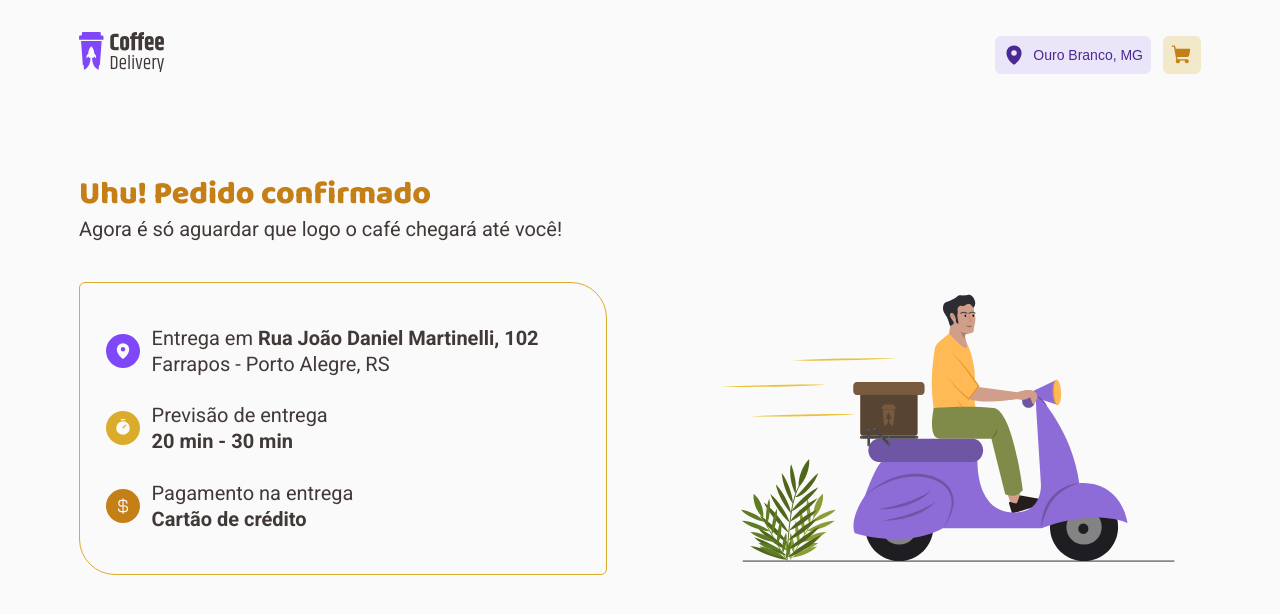
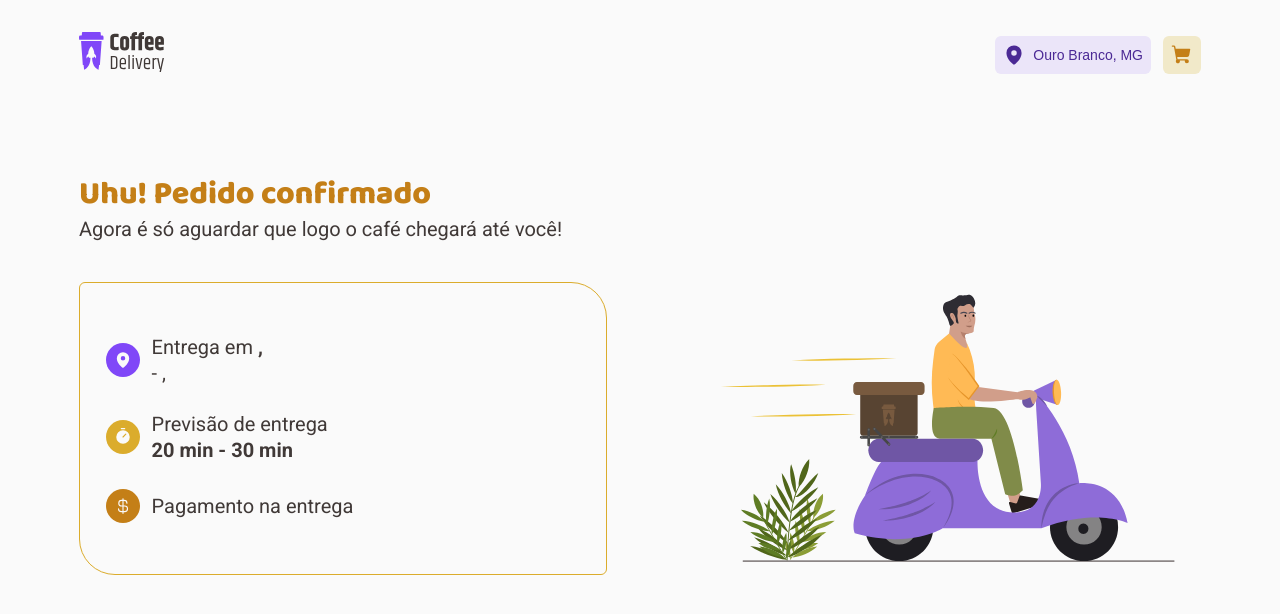
Before and after one commit to eoisaac/coffee_delivery, a React (Vite) app: page /success in a window 1280 px wide. Shown: the top 614 px of the page. Built offline with nearby package versions, Linux system fonts and the light colour scheme.

Commit message:
:sparkles: feat: redirect to success page after conclude order

```diff
--- a/src/contexts/OrderContext.tsx
+++ b/src/contexts/OrderContext.tsx
@@ -28,6 +28,20 @@ export interface OrderState {
   }
 }
 
+const defaultOrder = {
+  cart: [],
+  paymentMethod: '',
+  address: {
+    number: '',
+    cep: '',
+    street: '',
+    complement: '',
+    district: '',
+    city: '',
+    state: '',
+  },
+}
+
 interface OrderContextProviderProps {
   children: ReactNode
 }
@@ -47,40 +61,15 @@ export const OrderContext = createContext({} as OrderContextType)
 export const OrderContextProvider = ({
   children,
 }: OrderContextProviderProps) => {
-  const [order, dispatch] = useReducer(
-    orderReducer,
-    {
-      cart: [],
-      paymentMethod: '',
-      address: {
-        number: '',
-        cep: '',
-        street: '',
-        complement: '',
-        district: '',
-        city: '',
-        state: '',
-      },
-    },
-    () => {
+  const [order, dispatch] = useReducer(orderReducer, defaultOrder, () => {
     const storedCartStateAsJSON = localStorage.getItem(
       '@coffee-delivery:cart-state-1.0.0',
     )
     return {
+      ...defaultOrder,
       cart: storedCartStateAsJSON ? JSON.parse(storedCartStateAsJSON) : [],
-        paymentMethod: '',
-        address: {
-          number: '',
-          cep: '',
-          street: '',
-          complement: '',
-          district: '',
-          city: '',
-          state: '',
-        },
     }
-    },
-  )
+  })
 
   const [cartTotal, setCartTotal] = useState(0)
   const { cart } = order
--- a/src/pages/Checkout/components/OrderCheckoutForm/styles.ts
+++ b/src/pages/Checkout/components/OrderCheckoutForm/styles.ts
@@ -81,11 +81,11 @@ export const PaymentMethod = styled.label`
     display: inline-flex;
     gap: 0.75rem;
     align-items: center;
-    text-transform: uppercase;
+    padding: 1rem;
     line-height: 0;
     font-size: 0.75rem;
-    padding: 1rem;
     color: ${(props) => props.theme['base-text']};
+    text-transform: uppercase;
     transition: all 0.1s ease-in-out;
     border-radius: 6px;
     border: solid 1px transparent;
--- a/src/pages/Checkout/index.tsx
+++ b/src/pages/Checkout/index.tsx
@@ -16,10 +16,11 @@ import { ErrorMessage, Header } from './components/OrderCheckoutForm/styles'
 import { useContext, useState } from 'react'
 import { OrderContext } from '../../contexts/OrderContext'
 import { OrderCoffee } from './components/OrderCoffee'
-import { Link } from 'react-router-dom'
+import { Link, useNavigate } from 'react-router-dom'
 
 export const Checkout = () => {
   const { order, cart, cartTotal, concludeOrder } = useContext(OrderContext)
+  const navigate = useNavigate()
 
   const cartIsEmpty = cart.length <= 0
 
@@ -66,10 +67,13 @@ export const Checkout = () => {
       },
     }
     concludeOrder(orderCheckout)
+
+    setTimeout(() => {
+      navigate('/success')
+    }, 2000)
     reset()
   }
 
-  console.log(order)
   return (
     <CheckoutContainer>
       <h1>Complete seu pedido</h1>
--- a/src/pages/Success/index.tsx
+++ b/src/pages/Success/index.tsx
@@ -1,6 +1,7 @@
 import { CurrencyDollar, MapPin, Timer } from 'phosphor-react'
 import { useContext } from 'react'
 import { EnvContext } from '../../contexts/EnvContext'
+import { OrderContext } from '../../contexts/OrderContext'
 import {
   Icon,
   OrderContainer,
@@ -12,6 +13,7 @@ import {
 
 export const Success = () => {
   const { imagesPath } = useContext(EnvContext)
+  const { order } = useContext(OrderContext)
   return (
     <SuccessContainer>
       <SuccessMessage>
@@ -27,9 +29,14 @@ export const Success = () => {
             </Icon>
             <div>
               <p>
-                Entrega em <strong>Rua João Daniel Martinelli, 102</strong>
+                Entrega em
+                <strong>
+                  {` ${order.address.street}, ${order.address.number}`}
+                </strong>
               </p>
-              <p>Farrapos - Porto Alegre, RS</p>
+              <p>
+                {`${order.address.district} - ${order.address.city}, ${order.address.state}`}
+              </p>
             </div>
           </OrderRow>
 
@@ -52,7 +59,7 @@ export const Success = () => {
             <div>
               <p>Pagamento na entrega</p>
               <p>
-                <strong>Cartão de crédito</strong>
+                <strong>{order.paymentMethod}</strong>
               </p>
             </div>
           </OrderRow>
```
Also changed, not shown: vercel.json (added). Lines whose indentation alone changed are shown as unchanged.
